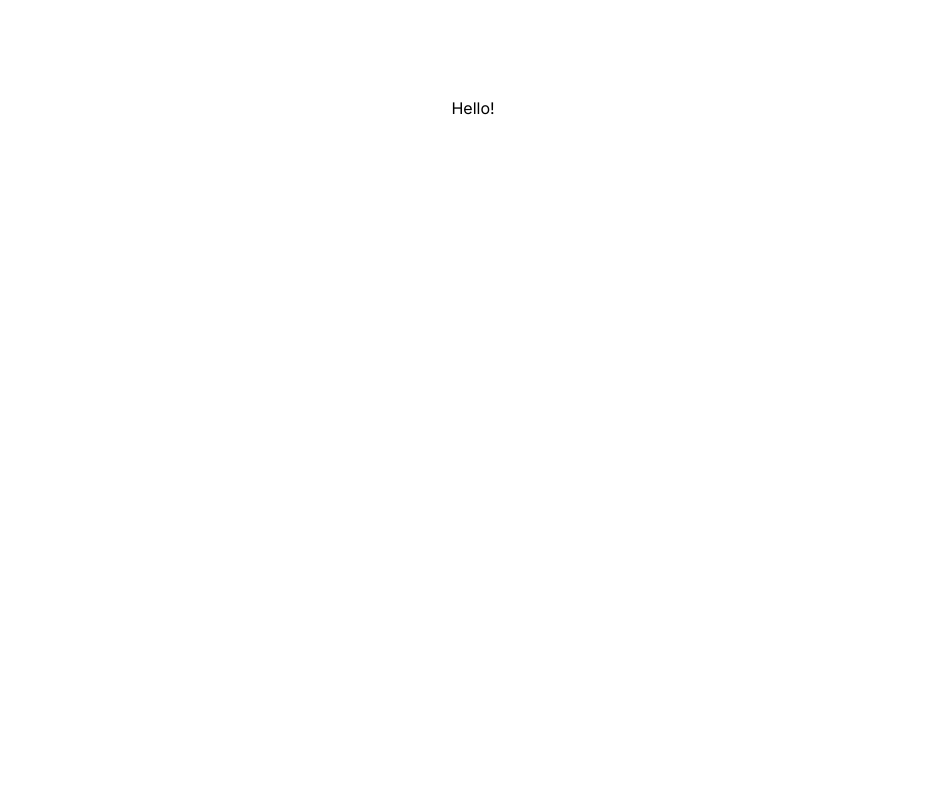
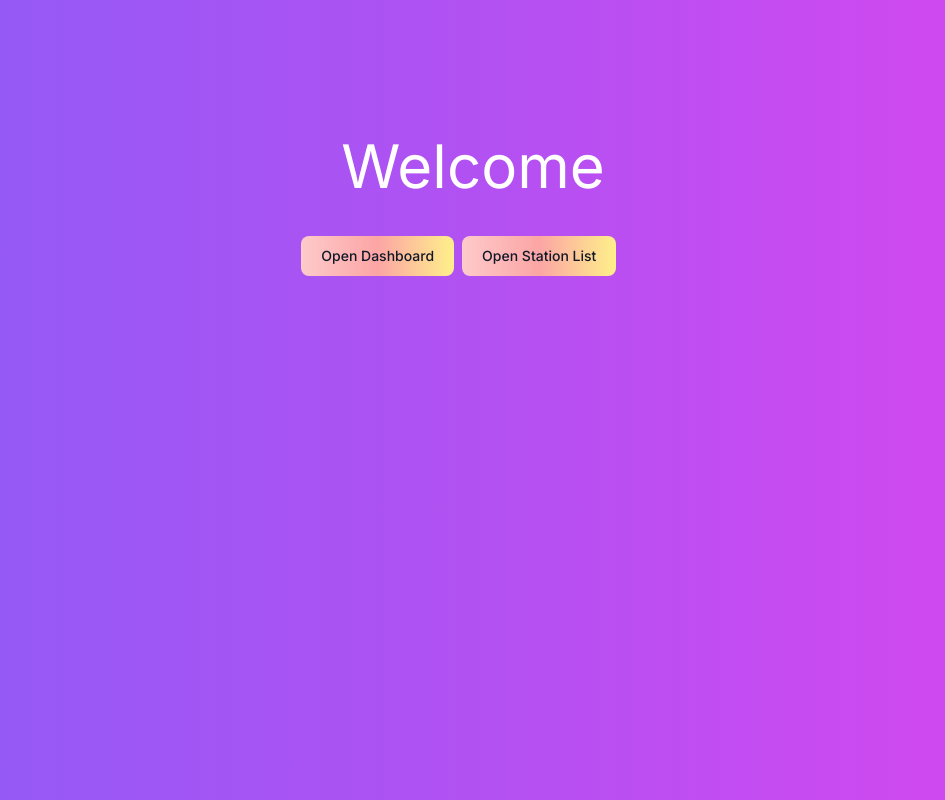
Before and after one commit to mdmourao/next-js-basic-project, a Next.js app: page / in a window 1280 px wide. Shown: the whole page, without its empty margins (167-1112 px from the left). Built offline with nearby package versions, Linux system fonts and the light colour scheme.

Commit message:
Added router to main page, added background gradients

```diff
--- a/app/cycling/dashboard/page.js
+++ b/app/cycling/dashboard/page.js
@@ -29,11 +29,6 @@ export default function CyclingDashboard() {
         }
     }, [stationsAvailability])
 
-    useEffect(() => {
-        // Error: https://stackoverflow.com/questions/74440461/react-leaflet-marker-icon-isnt-showing-my-next-js-app
-
-    }, [])
-
     if (error) {
         return <div className="flex min-h-screen flex-col items-center justify-between p-24">
             <h1>Error fetching data! Try again later</h1>
@@ -41,9 +36,9 @@ export default function CyclingDashboard() {
     }
 
     return (
-        <>
+        <div className="bg-gradient-to-r from-sky-500 to-indigo-500">
             <div className="flex items-center justify-between flex-col p-2">
-                <p className="text-lg font-bold">Central de Controlo EMEL Bicicletas</p>
+                <p className="text-lg font-bold text-white">Central de Controlo EMEL Bicicletas</p>
             </div>
             <div className="flex flex-wrap-reverse">
                 <div className="basis-full sm:basis-1/2 p-6 ">
@@ -91,6 +86,6 @@ export default function CyclingDashboard() {
                     </Card>
                 </div>
             </div>
-        </>
+        </div>
     )
 }
--- a/app/page.js
+++ b/app/page.js
@@ -1,8 +1,23 @@
+"use client";
+
+import { useRouter } from 'next/navigation'
+
+
 export default function Home() {
+  const router = useRouter()
   return (
-    <main className="flex min-h-screen flex-col items-center justify-between p-24">
-      <div>
-        <h1>Hello!</h1>
+    <main className="flex min-h-screen flex-col items-center justify-between p-24 bg-gradient-to-r from-violet-500 to-fuchsia-500">
+      <div >
+        <h1 className="text-white text-6xl m-10">Welcome</h1>
+
+        <button onClick={() => router.push('/cycling/dashboard')} type="button" class="text-gray-900 bg-gradient-to-r from-red-200 via-red-300 to-yellow-200 hover:bg-gradient-to-bl focus:ring-4 focus:outline-none focus:ring-red-100 dark:focus:ring-red-400 font-medium rounded-lg text-sm px-5 py-2.5 text-center me-2 mb-2">
+          Open Dashboard
+        </button>
+
+        <button onClick={() => router.push('/cycling/station/list')} type="button" class="text-gray-900 bg-gradient-to-r from-red-200 via-red-300 to-yellow-200 hover:bg-gradient-to-bl focus:ring-4 focus:outline-none focus:ring-red-100 dark:focus:ring-red-400 font-medium rounded-lg text-sm px-5 py-2.5 text-center me-2 mb-2">
+          Open Station List
+        </button>
+
       </div>
     </main>
   );
```
